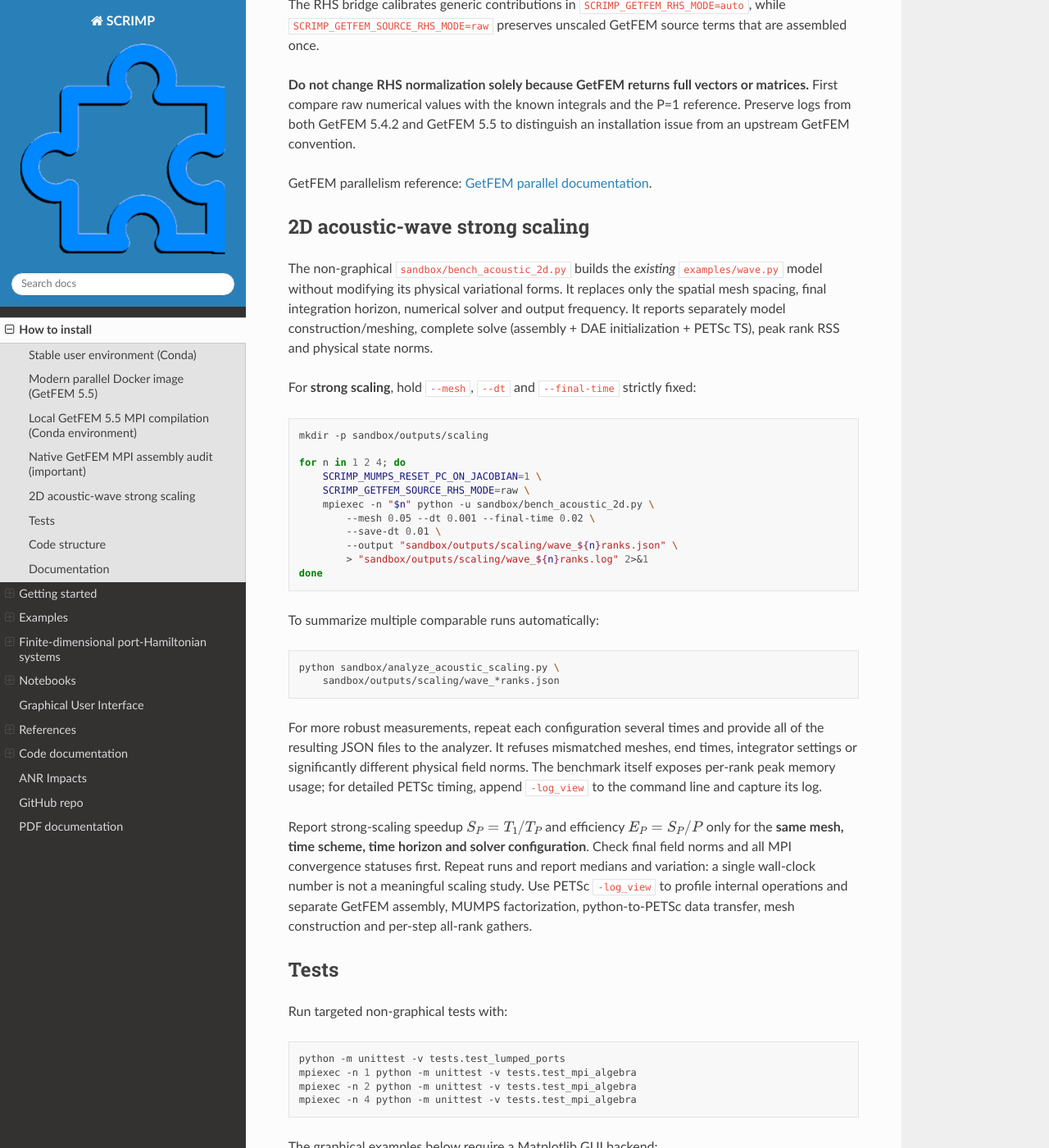
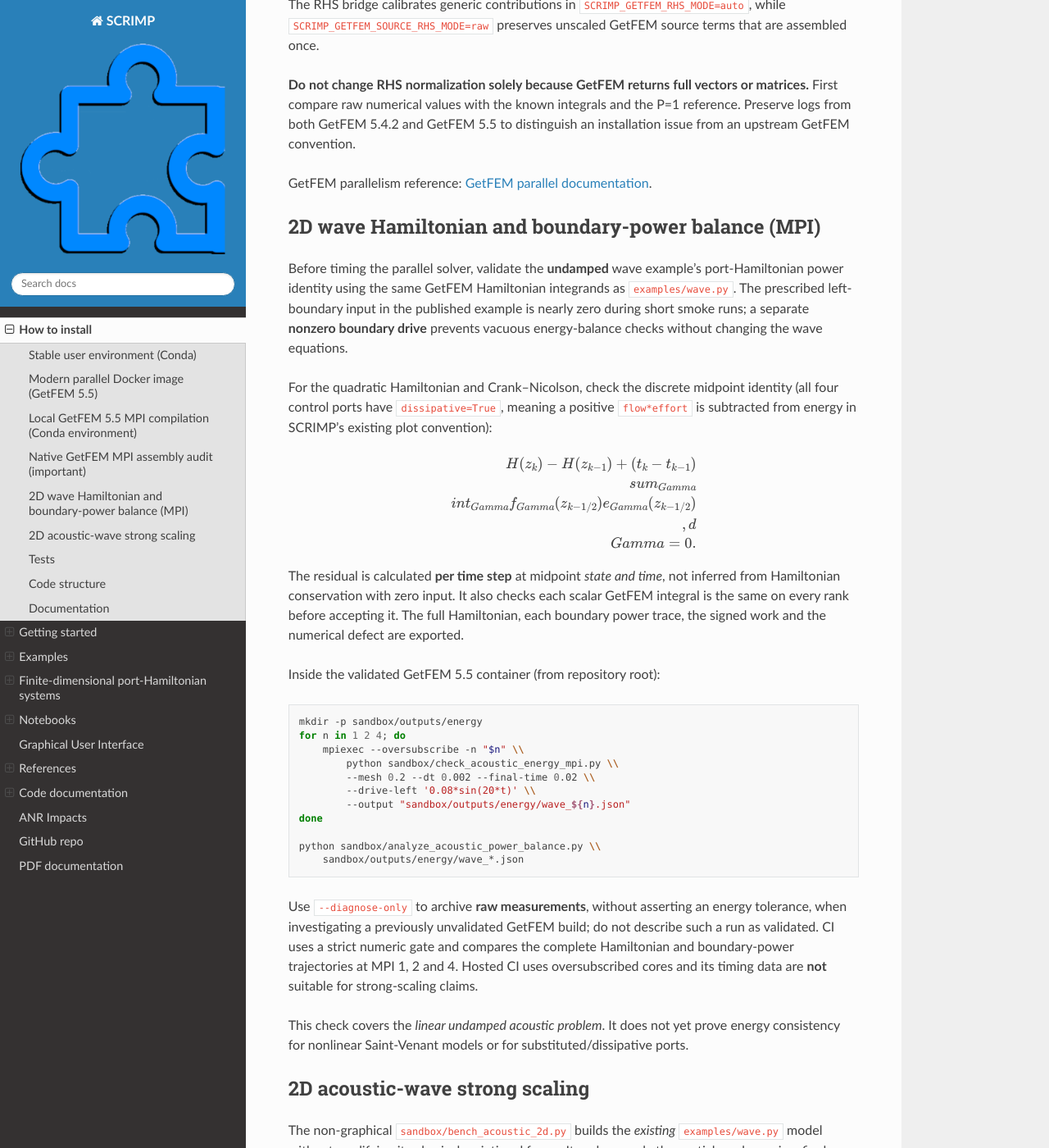
Before and after one commit to g-haine/scrimp, a Sphinx documentation site: the page built from docs/source/install.rst, in a window 1280 px wide and 1400 px high, scrolled down 3535 px. Shown: the whole window at 82% size. Built offline with Sphinx 7.4.7 and the Read the Docs theme 3.1.0, drawn with Linux system fonts in a browser that asks for light colours.

Commit message:
Document discrete CN wave port-Hamiltonian power audit and MPI invariance gate

```diff
--- a/docs/source/install.rst
+++ b/docs/source/install.rst
@@ -205,6 +205,61 @@ issue from an upstream GetFEM convention.
 GetFEM parallelism reference:
 `GetFEM parallel documentation <https://getfem.org/userdoc/parallel.html>`_.
 
+2D wave Hamiltonian and boundary-power balance (MPI)
+----------------------------------------------------
+
+Before timing the parallel solver, validate the **undamped** wave
+example's port-Hamiltonian power identity using the same GetFEM
+Hamiltonian integrands as ``examples/wave.py``. The prescribed
+left-boundary input in the published example is nearly zero during
+short smoke runs; a separate **nonzero boundary drive** prevents
+vacuous energy-balance checks without changing the wave equations.
+
+For the quadratic Hamiltonian and Crank--Nicolson, check the discrete
+midpoint identity (all four control ports have
+``dissipative=True``, meaning a positive ``flow*effort`` is
+subtracted from energy in SCRIMP's existing plot convention):
+
+.. math::
+
+   H(z_{k})-H(z_{k-1}) + (t_k-t_{k-1})
+   \\sum_{\\Gamma} \\int_{\\Gamma}
+   f_{\\Gamma}(z_{k-1/2}) e_{\\Gamma}(z_{k-1/2}) \\,d\\Gamma = 0.
+
+The residual is calculated **per time step** at midpoint *state and
+time*, not inferred from Hamiltonian conservation with zero input.
+It also checks each scalar GetFEM integral is the same on every
+rank before accepting it. The full Hamiltonian, each boundary
+power trace, the signed work and the numerical defect are exported.
+
+Inside the validated GetFEM 5.5 container (from repository root):
+
+.. code-block:: bash
+
+    mkdir -p sandbox/outputs/energy
+    for n in 1 2 4; do
+        mpiexec --oversubscribe -n "$n" \\
+            python sandbox/check_acoustic_energy_mpi.py \\
+            --mesh 0.2 --dt 0.002 --final-time 0.02 \\
+            --drive-left '0.08*sin(20*t)' \\
+            --output "sandbox/outputs/energy/wave_${n}.json"
+    done
+
+    python sandbox/analyze_acoustic_power_balance.py \\
+        sandbox/outputs/energy/wave_*.json
+
+Use ``--diagnose-only`` to archive **raw measurements**, without
+asserting an energy tolerance, when investigating a previously
+unvalidated GetFEM build; do not describe such a run as validated.
+CI uses a strict numeric gate and compares the complete Hamiltonian
+and boundary-power trajectories at MPI 1, 2 and 4. Hosted CI uses
+oversubscribed cores and its timing data are **not** suitable for
+strong-scaling claims.
+
+This check covers the *linear undamped acoustic problem*. It does
+not yet prove energy consistency for nonlinear Saint-Venant models
+or for substituted/dissipative ports.
+
 2D acoustic-wave strong scaling
 -------------------------------
 
```
